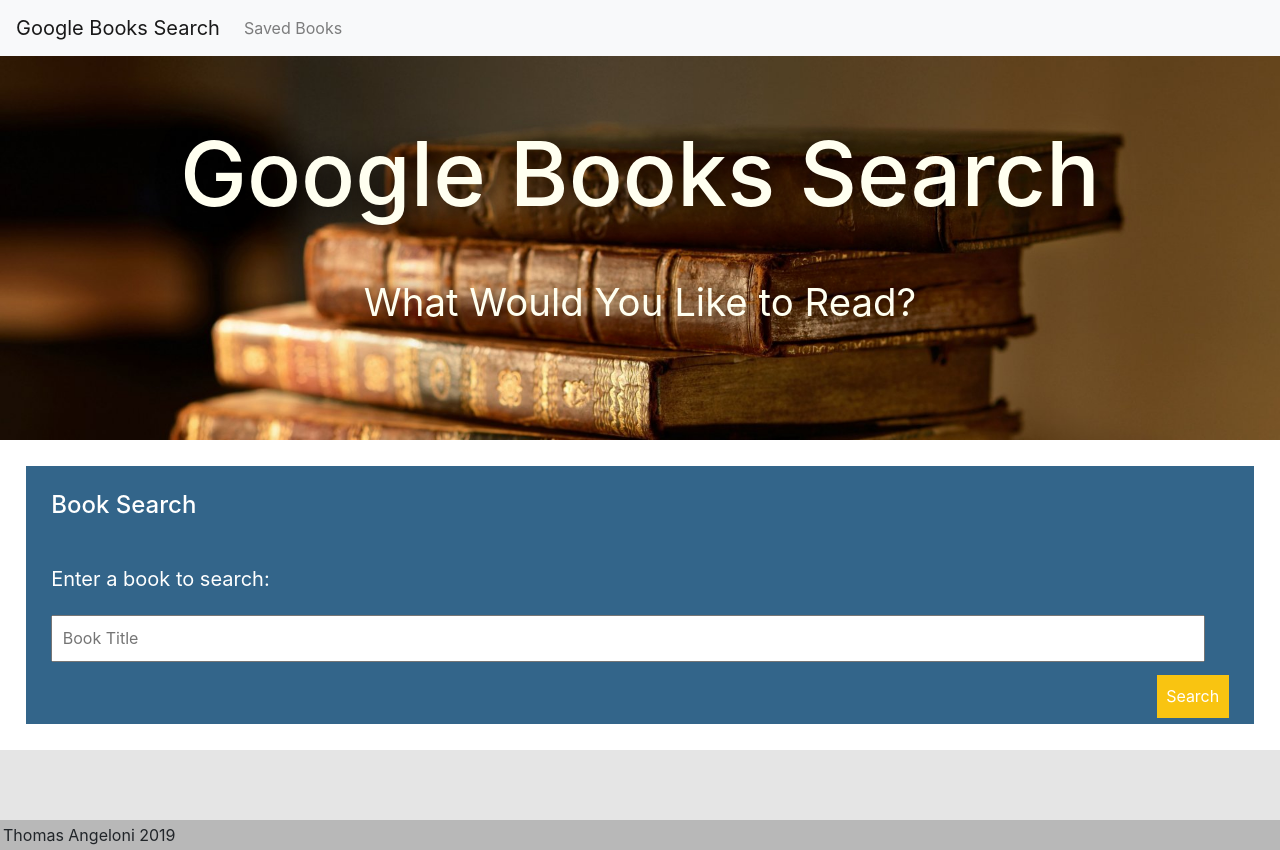
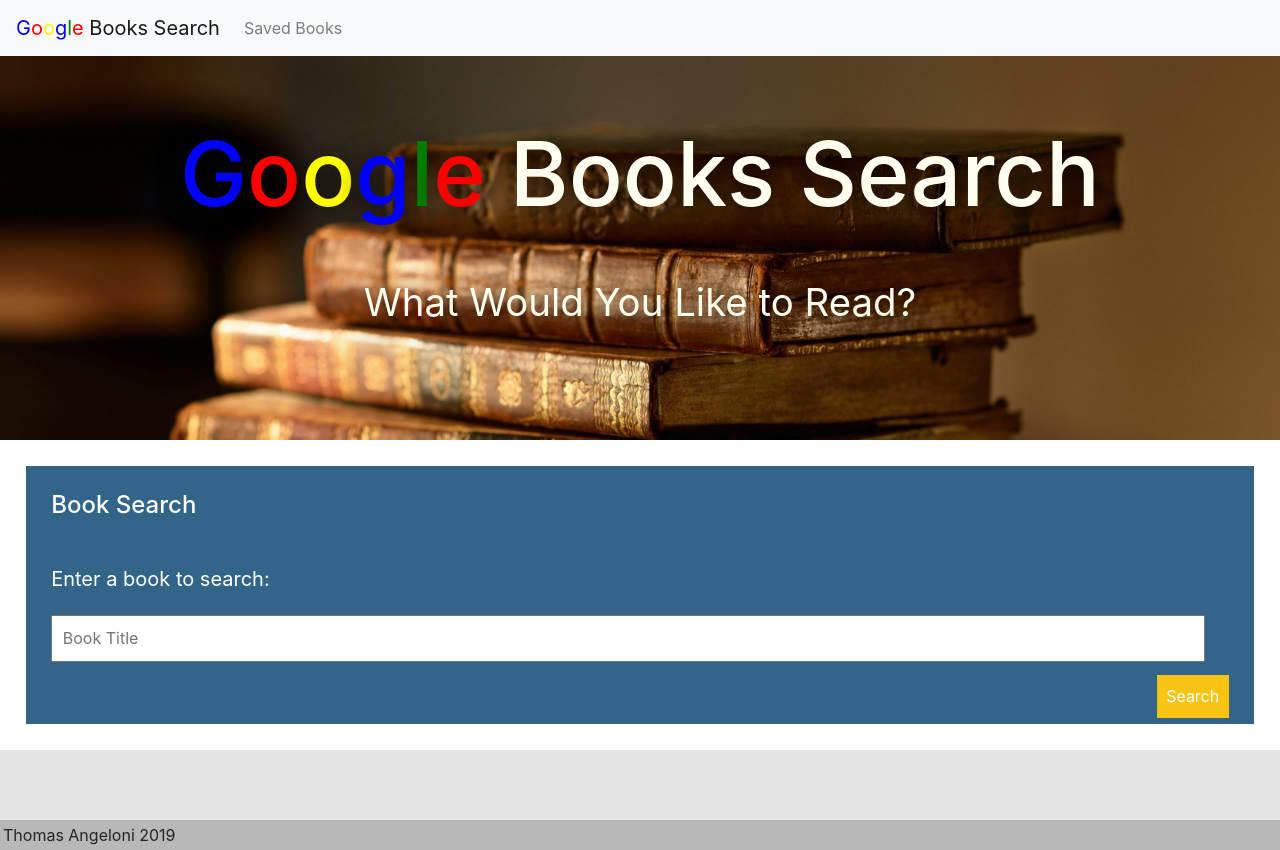
Before and after one commit to TJANGEL/GoogleBooks_Search, a React (Create React App) app in the folder client/: page / in a window 1280 px wide. Built offline with nearby package versions, Linux system fonts and the light colour scheme.

Commit message:
Googlefied text

```diff
--- a/client/src/App.css
+++ b/client/src/App.css
@@ -132,6 +132,23 @@
   background: #b8b8b8;
 }
 
+/* Google text color */
+.g {
+  color: blue;
+}
+.o1 {
+  color: red;
+}
+.o2 {
+  color: yellow;
+}
+.l {
+  color: green;
+}
+.e {
+  color: red;
+}
+
 @media screen and (min-width: 480px) {
   .bookResult .row:nth-of-type(2) {
     display: flex;
--- a/client/src/components/Header.js
+++ b/client/src/components/Header.js
@@ -12,7 +12,14 @@
 function Header() {
   return (
     <header style={headerStyle}>
-      <h1>Google Books Search</h1>
+      <h1>
+        <span className="g">G</span>
+        <span className="o1">o</span>
+        <span className="o2">o</span>
+        <span className="g">g</span>
+        <span className="l">l</span>
+        <span className="e">e</span> Books Search
+      </h1>
       <p>What Would You Like to Read?</p>
     </header>
   );
--- a/client/src/components/Nav.js
+++ b/client/src/components/Nav.js
@@ -6,7 +6,12 @@
   return (
     <nav className="navbar navbar-expand-lg navbar-light bg-light">
       <Link className="navbar-brand" to="/">
-        Google Books Search
+        <span className="g">G</span>
+        <span className="o1">o</span>
+        <span className="o2">o</span>
+        <span className="g">g</span>
+        <span className="l">l</span>
+        <span className="e">e</span> Books Search
       </Link>
       <div>
         <ul className="navbar-nav">
```
